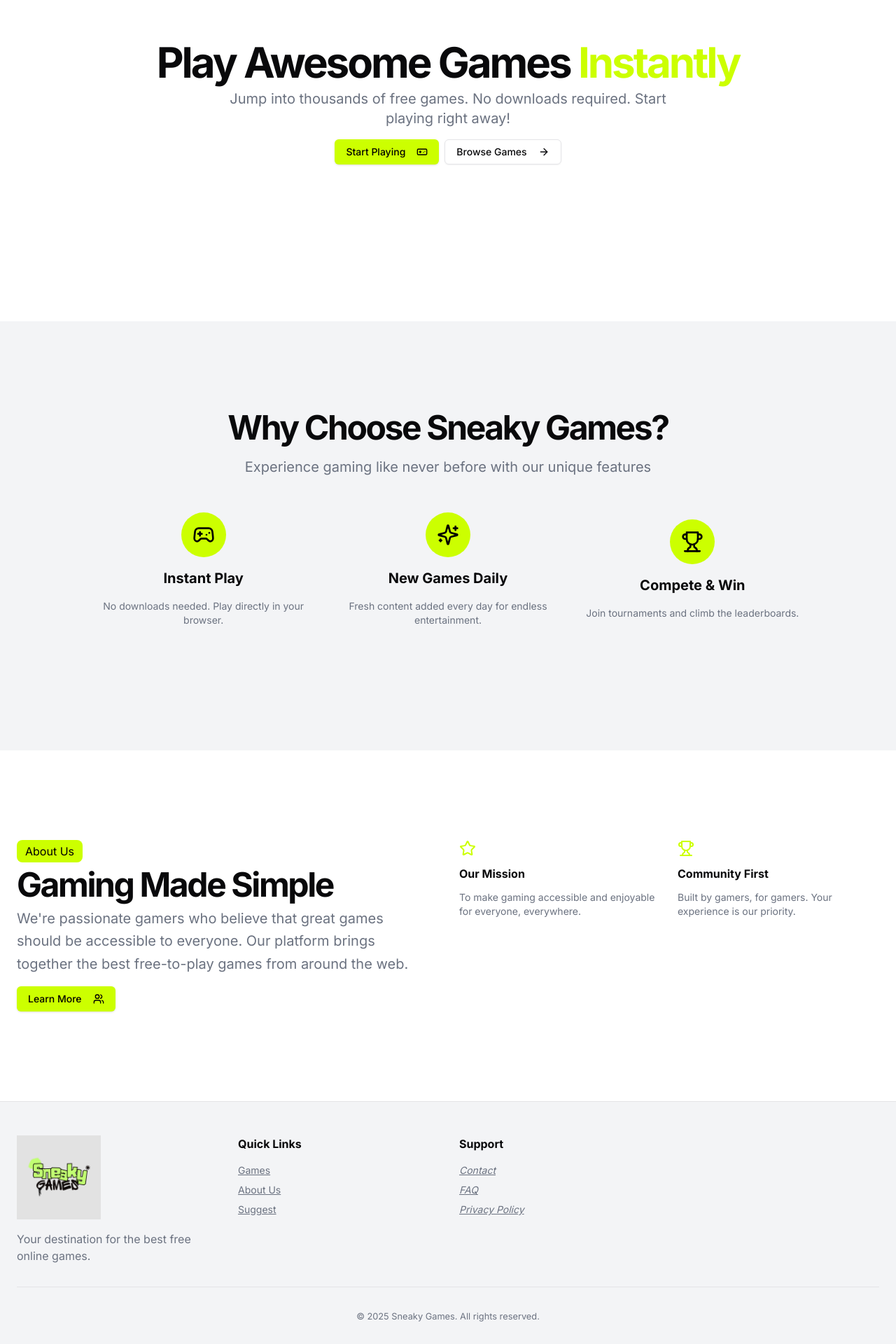
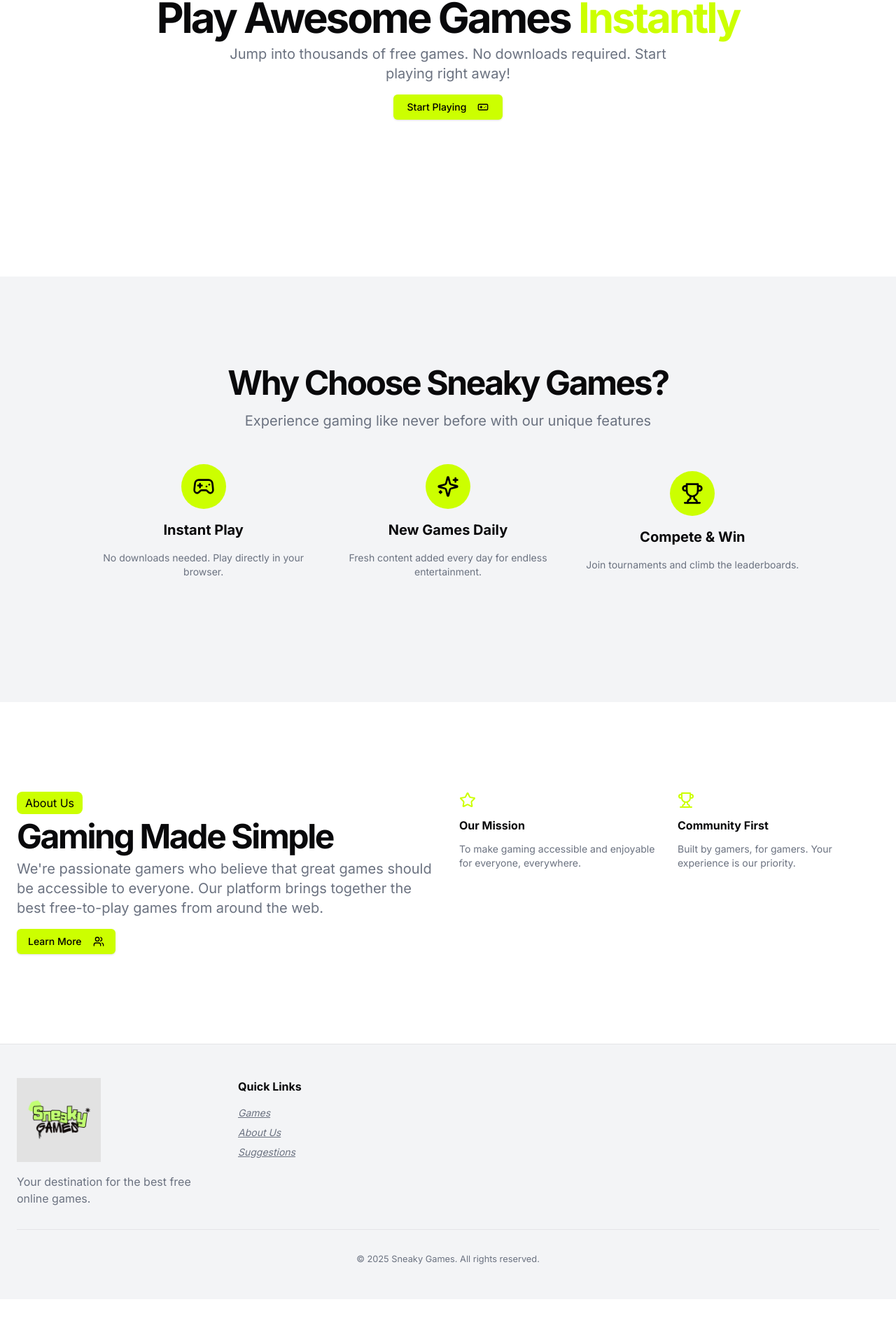
Before and after one commit to codify4/sneaky-games, a Next.js app: page / in a window 1280 px wide. Shown: the part 229-2149 px from the top of the page at 70% size. After the commit the page ends 2085 px from the top, so only its background shows below. Built offline with nearby package versions, Linux system fonts and the light colour scheme.

Commit message:
removed unnecesary classnames

```diff
--- /dev/null
+++ b/app/games/page.tsx
@@ -0,0 +1,6 @@
+const GamesPage = () => {
+  return (
+    <div>GamesPage</div>
+  )
+}
+export default GamesPage
--- a/app/layout.tsx
+++ b/app/layout.tsx
@@ -1,7 +1,6 @@
 import { Inter } from "next/font/google"
 import "./globals.css"
-import { Nav } from "@/components/nav"
-import type React from "react" // Added import for React
+import type React from "react"
 
 const inter = Inter({ subsets: ["latin"] })
 
@@ -18,8 +17,7 @@
   return (
     <html lang="en">
       <body className={inter.className}>
-        <Nav />
-        <main className="pt-16">{children}</main>
+        <main>{children}</main>
       </body>
     </html>
   )
--- a/app/page.tsx
+++ b/app/page.tsx
@@ -1,3 +1,4 @@
+import { Nav } from "@/components/nav"
 import { Button } from "@/components/ui/button"
 import { GamepadIcon as GameController, Gamepad2, Users, Sparkles, Star, Trophy, ArrowRight } from "lucide-react"
 import Image from "next/image"
@@ -6,46 +7,41 @@
 export default function Page() {
   return (
     <div className="flex flex-col min-h-screen">
+      <Nav />
       <section className="relative py-56 overflow-hidden">
         <div className="flex items-center justify-center px-4 md:px-6">
             <div className="flex flex-col items-center justify-center space-y-4">
               <div className="flex flex-col items-center justify-center space-y-2">
-                <h1 className="text-3xl font-bold tracking-tighter sm:text-5xl xl:text-6xl/none">
+                <h1 className="font-bold tracking-tighter text-6xl">
                   Play Awesome Games <mark className="text-neon bg-transparent">Instantly</mark>
                 </h1>
-                <p className="flex text-center text-xl w-3/4 text-gray-500 dark:text-gray-400">
+                <p className="flex text-center text-xl w-3/4 text-gray-500">
                   Jump into thousands of free games. No downloads required. Start playing right away!
                 </p>
               </div>
-              <div className="flex flex-col gap-2 min-[400px]:flex-row">
-                <Button className="bg-neon text-black hover:bg-neon/90">
-                  Start Playing
-                  <GameController className="ml-2 h-4 w-4" />
-                </Button>
-                <Button variant="outline">
-                  Browse Games
-                  <ArrowRight className="ml-2 h-4 w-4" />
-                </Button>
-              </div>
+              <Button className="bg-neon text-black hover:bg-neon/90 px-5 py-2">
+                Start Playing
+                <GameController className="ml-2 h-4 w-4" />
+              </Button>
             </div>
         </div>
       </section>
 
-      <section className="w-full py-32 bg-gray-100 dark:bg-gray-800">
-        <div className="container px-4 md:px-6">
+      <section className="w-full py-32 bg-gray-100">
+        <div className="container px-6">
           <header className="flex flex-col items-center justify-center space-y-4 text-center">
-            <h2 className="text-3xl font-bold tracking-tighter sm:text-5xl">Why Choose Sneaky Games?</h2>
-            <p className="max-w-[900px] text-gray-500 md:text-xl/relaxed lg:text-base/relaxed xl:text-xl/relaxed dark:text-gray-400">
+            <h2 className="font-bold tracking-tighter text-5xl">Why Choose Sneaky Games?</h2>
+            <p className="max-w-[900px] text-gray-500 text-xl">
               Experience gaming like never before with our unique features
             </p>
           </header>
-          <div className="mx-auto grid max-w-5xl items-center gap-6 py-12 lg:grid-cols-3">
+          <div className="mx-auto grid max-w-5xl items-center gap-6 py-12 grid-cols-3">
             <article className="flex flex-col items-center space-y-4 text-center">
               <div className="flex h-16 w-16 items-center justify-center rounded-full bg-neon">
                 <Gamepad2 className="h-8 w-8 text-black" />
               </div>
               <h3 className="text-xl font-bold">Instant Play</h3>
-              <p className="text-sm text-gray-500 dark:text-gray-400">
+              <p className="text-sm text-gray-500">
                 No downloads needed. Play directly in your browser.
               </p>
             </article>
@@ -54,7 +50,7 @@
                 <Sparkles className="h-8 w-8 text-black" />
               </div>
               <h3 className="text-xl font-bold">New Games Daily</h3>
-              <p className="text-sm text-gray-500 dark:text-gray-400">
+              <p className="text-sm text-gray-500">
                 Fresh content added every day for endless entertainment.
               </p>
             </article>
@@ -63,43 +59,43 @@
                 <Trophy className="h-8 w-8 text-black" />
               </div>
               <h3 className="text-xl font-bold">Compete & Win</h3>
-              <p className="text-sm text-gray-500 dark:text-gray-400">Join tournaments and climb the leaderboards.</p>
+              <p className="text-sm text-gray-500">Join tournaments and climb the leaderboards.</p>
             </article>
           </div>
         </div>
       </section>
 
-      <section className="w-full py-32">
-        <div className="container px-4 md:px-6">
-          <div className="grid gap-6 lg:grid-cols-[1fr_400px] lg:gap-12 xl:grid-cols-[1fr_600px]">
+      <section id="about" className="w-full py-32">
+        <div className="container px-6">
+          <div className="grid gap-6 grid-cols-[1fr_600px]">
             <div className="flex flex-col justify-center space-y-4">
               <header className="space-y-2">
                 <h6 className="inline-block rounded-lg bg-neon px-3 py-1 text-black">About Us</h6>
-                <h2 className="text-3xl font-bold tracking-tighter sm:text-5xl">Gaming Made Simple</h2>
-                <p className="max-w-[600px] text-gray-500 md:text-xl/relaxed lg:text-base/relaxed xl:text-xl/relaxed dark:text-gray-400">
+                <h2 className="font-bold tracking-tighter text-5xl">Gaming Made Simple</h2>
+                <p className="max-w-[600px] text-gray-500 text-xl">
                   We're passionate gamers who believe that great games should be accessible to everyone. Our platform
                   brings together the best free-to-play games from around the web.
                 </p>
               </header>
-              <div className="flex flex-col gap-2 min-[400px]:flex-row">
+              <div className="flex gap-2 flex-row">
                 <Button className="bg-neon hover:bg-neon/70 text-black">
                   Learn More
                   <Users className="ml-2 h-4 w-4" />
                 </Button>
               </div>
             </div>
-            <div className="mx-auto grid gap-6 lg:grid-cols-2">
+            <div className="mx-auto grid gap-6 grid-cols-2">
               <article className="flex flex-col space-y-3">
                 <Star className="h-6 w-6 text-neon" />
                 <h4 className="font-bold">Our Mission</h4>
-                <p className="text-sm text-gray-500 dark:text-gray-400">
+                <p className="text-sm text-gray-500">
                   To make gaming accessible and enjoyable for everyone, everywhere.
                 </p>
               </article>
               <article className="flex flex-col space-y-3">
                 <Trophy className="h-6 w-6 text-neon" />
                 <h4 className="font-bold">Community First</h4>
-                <p className="text-sm text-gray-500 dark:text-gray-400">
+                <p className="text-sm text-gray-500">
                   Built by gamers, for gamers. Your experience is our priority.
                 </p>
               </article>
@@ -108,9 +104,9 @@
         </div>
       </section>
 
-      <footer className="w-full border-t bg-gray-100 py-12 ">
-        <div className="container px-4 md:px-6">
-          <div className="grid gap-8 lg:grid-cols-4">
+      <footer className="w-full border-t bg-gray-100 py-12">
+        <div className="container px-6">
+          <div className="grid gap-8 grid-cols-4">
             <div className="space-y-4">
               <Image
                 src="/logo.png"
@@ -119,7 +115,7 @@
                 height={40}
                 className="object-contain"
               />
-              <h5 className="text-gray-500 dark:text-gray-400">
+              <h5 className="text-gray-500">
                 Your destination for the best free online games.
               </h5>
             </div>
@@ -127,54 +123,32 @@
               <h4>
                 <strong>Quick Links</strong>
               </h4>
-              <ul className="space-y-2 text-sm text-gray-500 dark:text-gray-400">
+              <ul className="space-y-2 text-sm text-gray-500">
                 <li>
                   <Link href="/games">
-                    <u>Games</u>
+                    <em>
+                      <u>Games</u>
+                    </em>
                   </Link>
                 </li>
                 <li>
-                  <Link href="/about">
-                    <u>About Us</u>
+                  <Link href="#about">
+                    <em>
+                      <u>About Us</u>
+                    </em>
                   </Link>
                 </li>
                 <li>
-                  <Link href="/suggest">
-                    <u>Suggest</u>
+                  <Link href="/suggestions">
+                    <em>
+                      <u>Suggestions</u>
+                    </em>
                   </Link>
                 </li>
               </ul>
             </nav>
-            <nav className="space-y-4">
-              <h4>
-                <strong>Support</strong>
-              </h4>
-              <ul className="space-y-2 text-sm text-gray-500 dark:text-gray-400">
-                <li>
-                  <a href="/contact">
-                    <em>
-                      <u>Contact</u>
-                    </em>
-                  </a>
-                </li>
-                <li>
-                  <a href="/faq">
-                    <em>
-                      <u>FAQ</u>
-                    </em>
-                  </a>
-                </li>
-                <li>
-                  <a href="/privacy">
-                    <em>
-                      <u>Privacy Policy</u>
-                    </em>
-                  </a>
-                </li>
-              </ul>
-            </nav>
           </div>
-          <small className="mt-8 block border-t pt-8 text-center text-gray-500 dark:text-gray-400">
+          <small className="mt-8 block border-t pt-8 text-center text-gray-500">
             © {new Date().getFullYear()} Sneaky Games. All rights reserved.
           </small>
         </div>
--- /dev/null
+++ b/app/suggestions/page.tsx
@@ -0,0 +1,6 @@
+const SuggestionsPage = () => {
+    return (
+        <div>SuggestionsPage</div>
+    )
+}
+export default SuggestionsPage
--- a/components/nav.tsx
+++ b/components/nav.tsx
@@ -25,13 +25,13 @@
 
         <div className="flex flex-1 items-center justify-between">
           <ul className="flex items-center space-x-6">
-            <Link href="/games" className="text-sm font-medium transition-colors ">
+            <Link href="/games" className="text-sm font-medium">
               Games
             </Link>
-            <Link href="/about" className="text-sm font-medium transition-colors ">
+            <Link href="#about" className="text-sm font-medium">
               About Us
             </Link>
-            <Link href="/suggest" className="text-sm font-medium transition-colors">
+            <Link href="/suggestions" className="text-sm font-medium">
               Suggest
             </Link>
           </ul>
```
